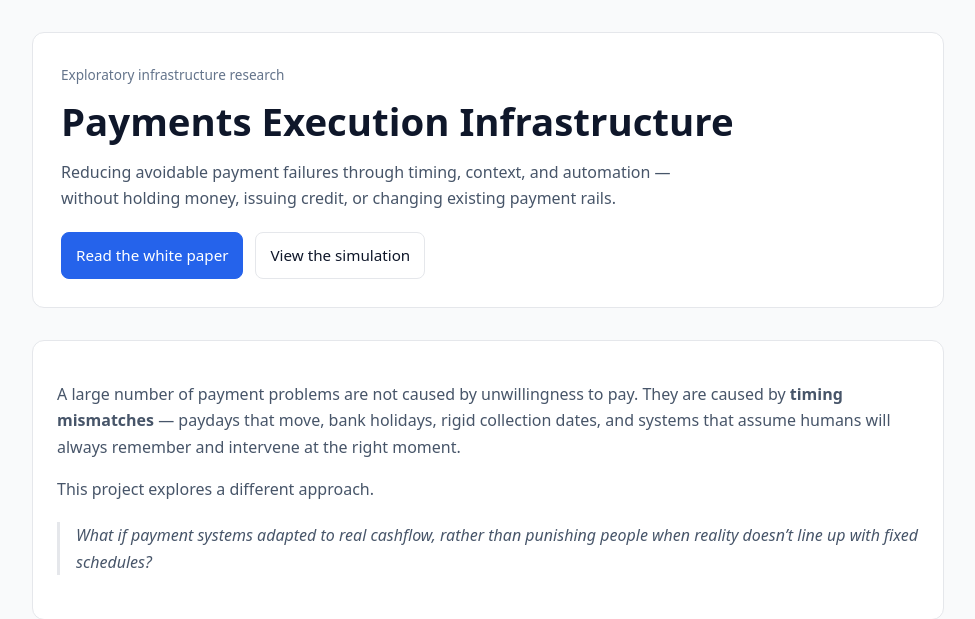
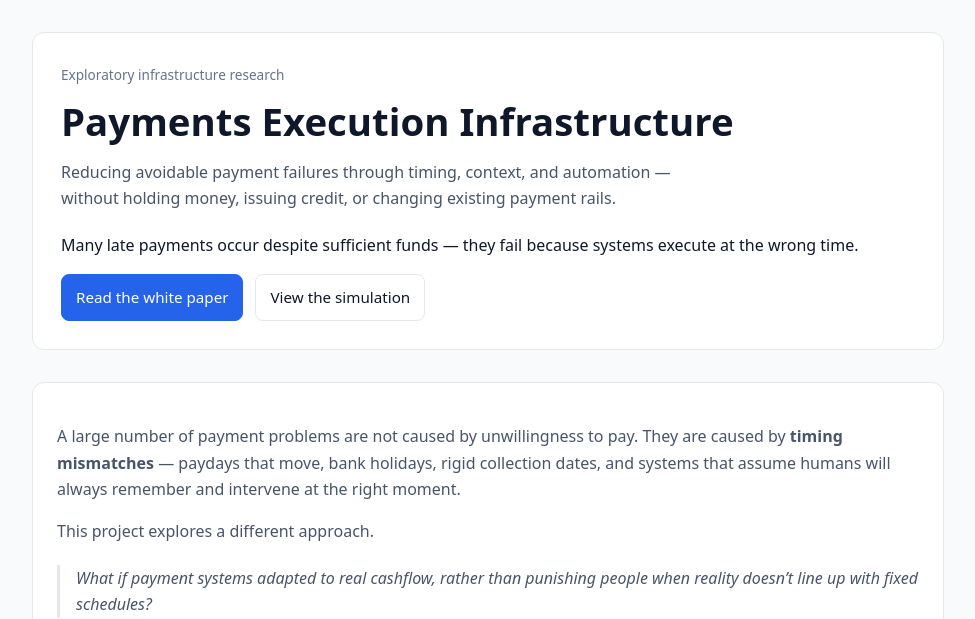
Before and after one commit to tjredstone/payments-execution, a Flask app: page / in a window 1280 px wide. Shown: the part 50-669 px from the top of the page, without its empty margins (152-1127 px from the left). Run offline with Flask 3, Linux system fonts and the light colour scheme.

Commit message:
Added clarification sentence to index

```diff
--- a/templates/index.html
+++ b/templates/index.html
@@ -36,6 +36,10 @@
             <p class="lead">
                 Reducing avoidable payment failures through timing, context, and automation —
                 without holding money, issuing credit, or changing existing payment rails.
+            </p>
+
+            <p class="insight">
+                Many late payments occur despite sufficient funds — they fail because systems execute at the wrong time.
             </p>
 
             <div class="cta-row">
```
